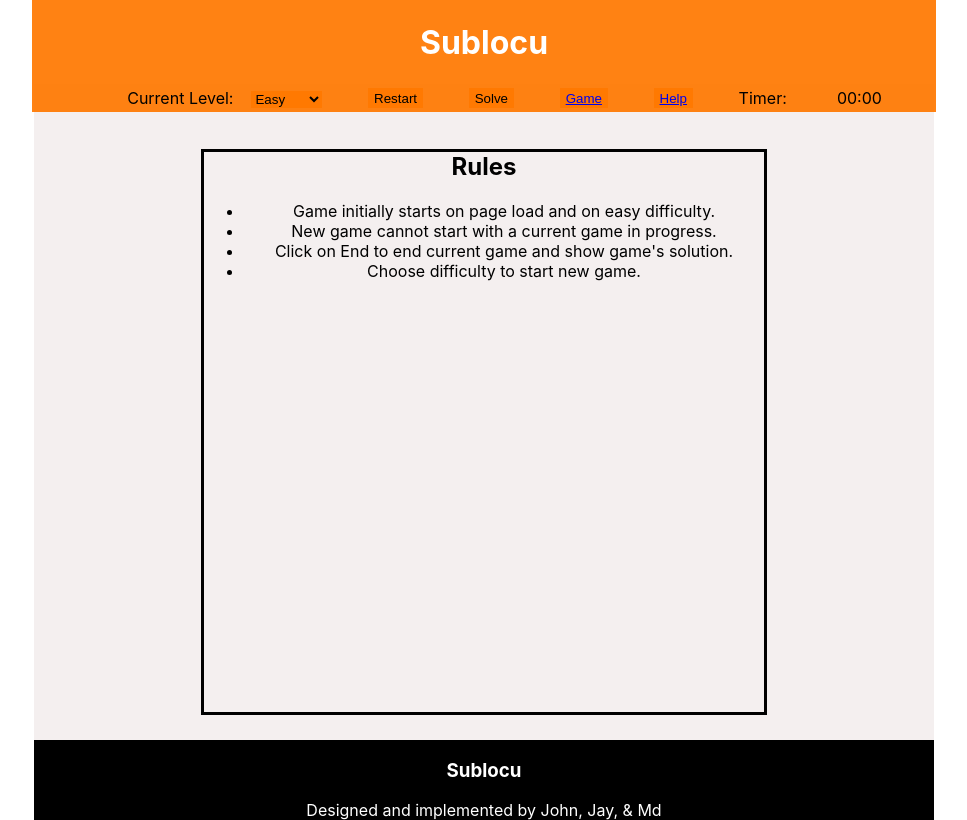
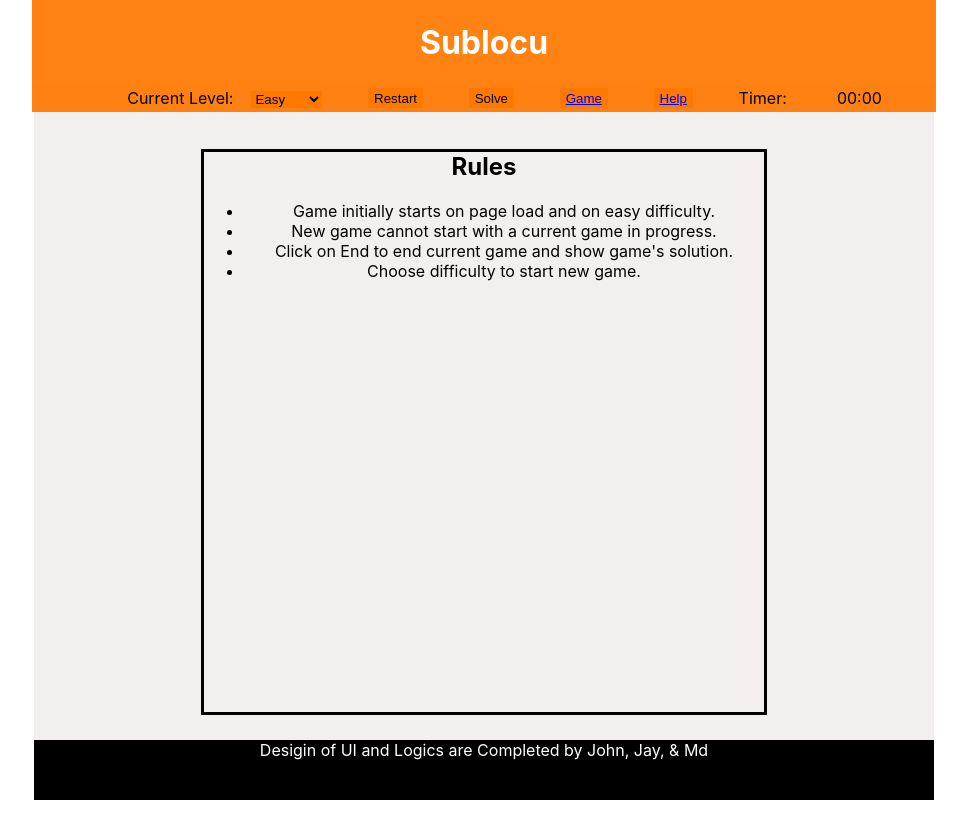
Before and after one commit to Mdobaidulla/project-3, a React (Create React App) app: page /#/rules in a window 1280 px wide. Shown: the whole page, without its empty margins (156-1123 px from the left). Built offline with nearby package versions, Linux system fonts and the light colour scheme.

Commit message:
Change on Footer

```diff
--- a/src/components/Control.js
+++ b/src/components/Control.js
@@ -10,7 +10,7 @@ class Control extends Component {
 			run: false,
             level: "easy",
 		   // stop: "",
-		   medium:false,
+		   medium:true,
 		   hard: false,
 		   random: false,
 		};
--- a/src/components/Footer.js
+++ b/src/components/Footer.js
@@ -2,8 +2,7 @@ import React from 'react';
 
 const Footer = () => {
 	return <div className="footer">
-    <h3>Sublocu</h3>
-    <p>Designed and implemented by John, Jay, & Md</p>
+    Desigin of UI and Logics are Completed by John, Jay, & Md<br></br>
     </div>
 };
 
```
